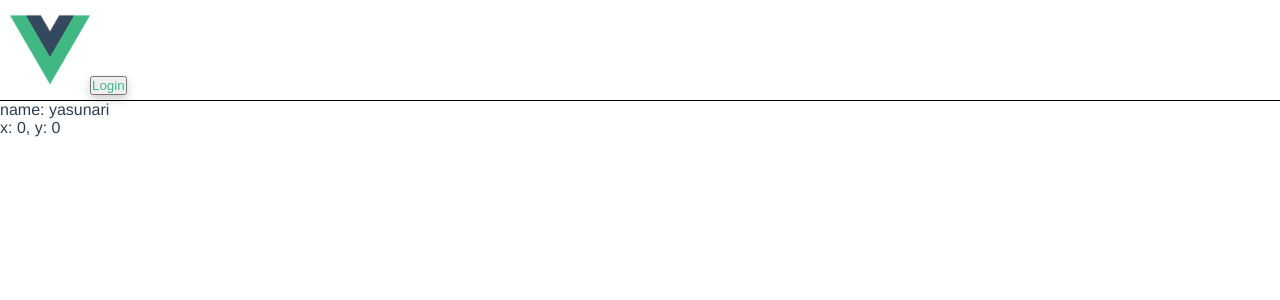
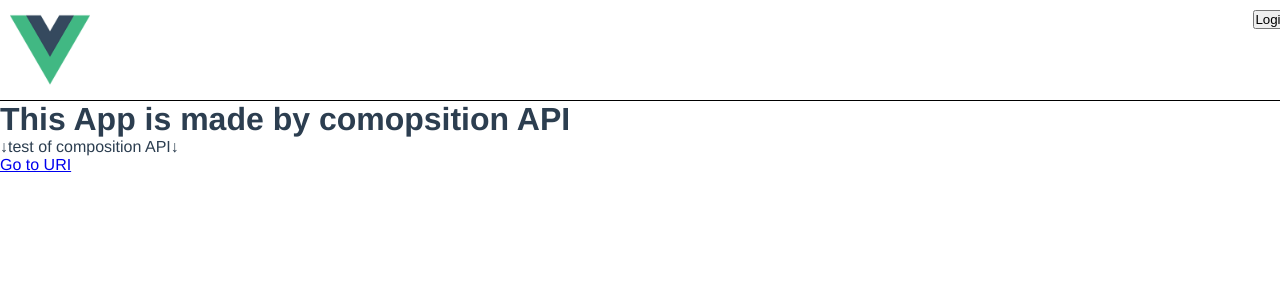
Before and after one commit to yasunarle/LectChat, a Vue app: page / in a window 1280 px wide. Shown: the top 300 px of the page. Built offline with nearby package versions, Linux system fonts and the light colour scheme; no server answers.

Commit message:
feat: created state management with composition API like Vuex

```diff
--- a/src/App.vue
+++ b/src/App.vue
@@ -1,45 +1,20 @@
 <template>
   <div id="app">
-    <TheHeader></TheHeader>
-    <div>
-      <span>name: {{ userName }}</span>
-    </div>
-    <div>
-      <span>x: {{ x }}, y: {{ y }}</span>
-    </div>
+    <TheHeader/>
+    <router-view></router-view>
   </div>
 </template>
 
 <script lang="ts">
-import { defineComponent, reactive, computed, onMounted, SetupContext } from '@vue/composition-api'
-import userStore from '@/store/index';
+import { defineComponent } from '@vue/composition-api'
+// components
 import TheHeader from '@/components/common/TheHeader.vue'
-import { useMousePosition } from '@/mixins/mouse'
-import { useFirebase } from '@/plugins/firebase'
 
 export default defineComponent({
   components:{
     TheHeader
   },
-  setup(_, ctx: SetupContext){
-    onMounted(() => {
-      console.log(ctx.root)
-    })
-    const user = userStore()
-    const userName = computed(() => user.userName)
-    const { x, y } = useMousePosition()
-
-    const testfire = useFirebase()
-
-    //
-    // return => to exporsed templete
-    //
-    return {
-      userName,
-      x,
-      y
-    }
-  }
+  setup(){}
 })
 </script>
 
--- a/src/components/common/AppButton.vue
+++ b/src/components/common/AppButton.vue
@@ -16,6 +16,8 @@ export default defineComponent({
 <!-- Add "scoped" attribute to limit CSS to this component only -->
 <style scoped lang="scss">
 button{
+  height: 60px;
+  width: 70px;
   color: #42b983;
   box-shadow: 0 4px 10px rgba(0, 0, 0, 0.2);
 }
--- a/src/components/common/TheHeader.vue
+++ b/src/components/common/TheHeader.vue
@@ -2,16 +2,43 @@
   <div class="header">
     <div class="logo">
       <img alt="Vue logo" src="@/assets/logo.png">
-      <AppButton>Login</AppButton>
+    </div>
+    <div v-if="getUser">
+      <button @click="logOut">Log out</button>
+    </div>
+    <div v-else>
+      <button @click="logIn">Login</button>
     </div>
   </div>
 </template>
 <script>
-import AppButton from '@/components/common/AppButton.vue'
-import { defineComponent } from '@vue/composition-api'
+import { defineComponent, computed } from '@vue/composition-api'
+import firebase from 'firebase'
+// store
+import userStore from '@/store/index'
+// plugins
+import useFirebase from '@/plugins/firebase'
+// components
+// import AppButton from '@/components/common/AppButton.vue'
+
 export default defineComponent({
   components: {
-    AppButton
+    // AppButton
+  },
+  setup(){
+    const { getUser } = useFirebase()
+    function logIn(){
+      const provider = new firebase.auth.GoogleAuthProvider()
+      firebase.auth().signInWithPopup(provider)
+    }
+    function logOut(){
+      firebase.auth().signOut()
+    }
+    return {
+      getUser,
+      logIn,
+      logOut
+    }
   }
 })
 </script>
@@ -21,6 +48,8 @@ export default defineComponent({
   width: 100%;
   padding: 10px;
   border-bottom: 1px solid black;
+  display: flex;
+  justify-content: space-between;
   .logo{
     height: 80px;
     img{
--- a/src/plugins/firebase.ts
+++ b/src/plugins/firebase.ts
@@ -1,15 +1,5 @@
-import Vue from 'vue'
 import firebase from 'firebase'
-import { inject, reactive, onMounted } from '@vue/composition-api'
-
-// declare module 'vue/types/vue' {
-//   interface Vue {
-//     $auth: firebase.auth.Auth & {
-//       user: any
-//       currentUser: any
-//     }
-//   }
-// }
+import { reactive, onMounted, computed } from '@vue/composition-api'
 
 const config: any = {
   apiKey: process.env.VUE_APP_FIREBASE_API_KEY,
@@ -22,19 +12,29 @@ const config: any = {
 }
 firebase.initializeApp(config)
 
-interface User {
+interface IUser {
   user: object | null
 }
-export function useFirebase(){
-  const state = reactive<User>({
-    user: null
-  })
+
+const state = reactive<IUser>({
+  user: null
+})
+
+export default function useFirebase(){
+  // Getters
+  const getUser = computed(() => state.user )
+  // Mutations
   function userUpdate(user: object | null){
     state.user = user
   }
+  // Actions
+  // init Auth state
   onMounted(() => {
     firebase.auth().onAuthStateChanged(user => {
       userUpdate(user)
     });
   })
+  return {
+    getUser
+  }
 }
--- a/src/router/index.ts
+++ b/src/router/index.ts
@@ -1,6 +1,7 @@
 import Vue from 'vue';
 import VueRouter, { RouteConfig } from 'vue-router';
 import Home from '../views/Home.vue';
+import Compositionapi from '../views/Composition-api.vue';
 
 Vue.use(VueRouter);
 
@@ -11,12 +12,9 @@ const routes: RouteConfig[] = [
     component: Home,
   },
   {
-    path: '/about',
-    name: 'About',
-    // route level code-splitting
-    // this generates a separate chunk (about.[hash].js) for this route
-    // which is lazy-loaded when the route is visited.
-    component: () => import(/* webpackChunkName: "about" */ '../views/About.vue'),
+    path: '/compositionapi',
+    name: 'Compositionapi',
+    component: Compositionapi
   },
 ];
 
--- a/src/store/index.ts
+++ b/src/store/index.ts
@@ -1,30 +1,31 @@
-import { reactive } from '@vue/composition-api';
-
-interface IUser {
+import { reactive, computed } from '@vue/composition-api';
+import Vue from 'vue'
+import CompositionApi from '@vue/composition-api'
+Vue.use(CompositionApi);
+interface ITest {
+  test: string
   user: {
     name: string
     id: string
   }
 }
+const state = reactive<ITest>({
+  test: 'testify',
+  user:{
+    name: 'yasunari',
+    id: 'u7df25c588m737'
+  }
+})
 export default function userStore() {
-  const state = reactive<IUser>({
-    user:{
-      name: 'yasunari',
-      id: 'u7df25c588m737'
-    }
-  })
-  const setUserFireStore = async () => {
-    console.log('test')
+  // getter
+  const getTest = computed(() => state.test )
+  // setter
+  function setTest(test: string){
+    state.test = test
   }
-
   return {
-    get userName() {
-      return state.user.name;
-    },
-    setUserFireStore
-    // increment() {
-    //   state.count += 1;
-    // },
+    getTest,
+    setTest
   }
 }
 
--- a/src/views/About.vue
+++ /dev/null
@@ -1,5 +0,0 @@
-<template>
-  <div class="about">
-    <h1>This is an about page</h1>
-  </div>
-</template>
--- /dev/null
+++ b/src/views/Composition-api.vue
@@ -0,0 +1,44 @@
+<template>
+  <div class="test-container">
+    <div class="mixins">
+      <h1>mixins</h1>
+      <span>x: {{ x }}, y: {{ y }}</span>
+    </div>
+    <div class="user-state">
+      <h1>user Auth state -- firebse</h1>
+      <div v-if="getUser">
+        <h3>username: {{ getUser.displayName }} </h3>
+      </div>
+    </div>
+  </div>
+</template>
+<script lang="ts">
+import { defineComponent, reactive, computed, onMounted, SetupContext } from '@vue/composition-api'
+import { useMousePosition } from '@/mixins/mouse'
+import useFirebase from '@/plugins/firebase'
+
+export default defineComponent({
+  setup(_, ctx: SetupContext){
+    onMounted(() => {
+      console.log(ctx.root.$el)
+    })
+    // localstate
+    const state = reactive({
+      inputText: ''
+    })
+    // useMouse
+    const { x, y } = useMousePosition()
+    // useFirebase
+    const { getUser } = useFirebase()
+    //
+    // return => to exporsed templete
+    //
+    return {
+      state,
+      x,
+      y,
+      getUser
+    }
+  }
+})
+</script>
--- a/src/views/Home.vue
+++ b/src/views/Home.vue
@@ -1,17 +1,14 @@
 <template>
   <div class="home">
-    <AppButton>Login</AppButton>
+    <h1>This App is made by comopsition API</h1>
+    <p>↓test of composition API↓</p>
+    <router-link to="/compositionapi">Go to URI</router-link>
   </div>
 </template>
 
 <script>
-// @ is an alias to /src
-import AppButton from '@/components/common/AppButton.vue'
-
+// import AppButton from '@/components/common/AppButton.vue'
 export default {
-  name: 'Home',
-  components: {
-    AppButton
-  }
+  name: 'Home'
 }
 </script>
```
